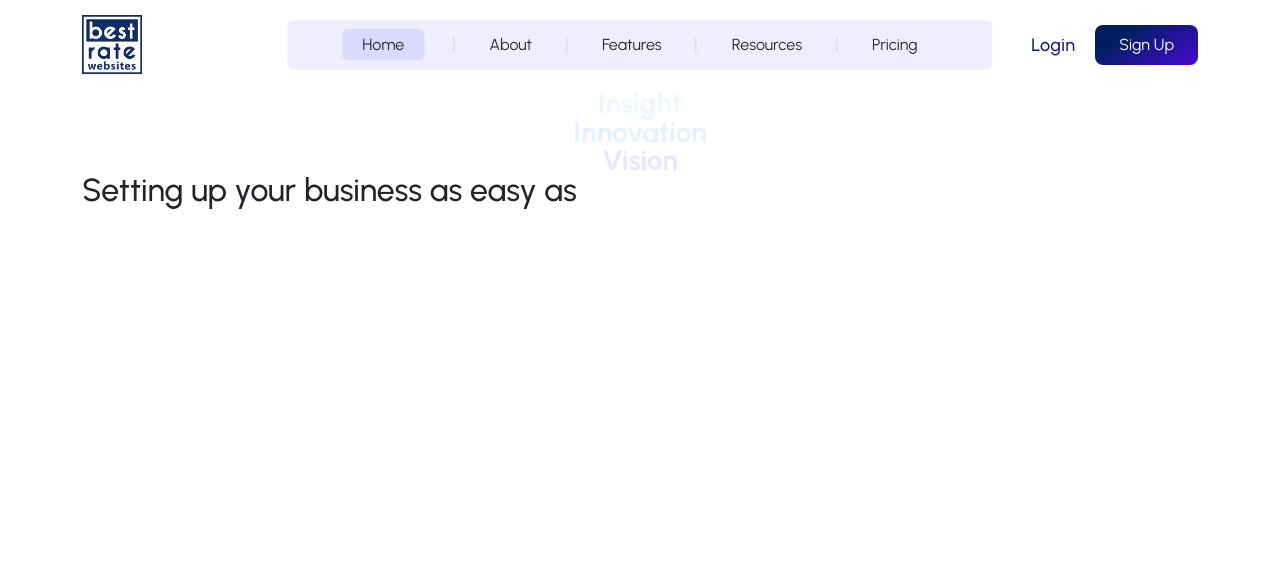
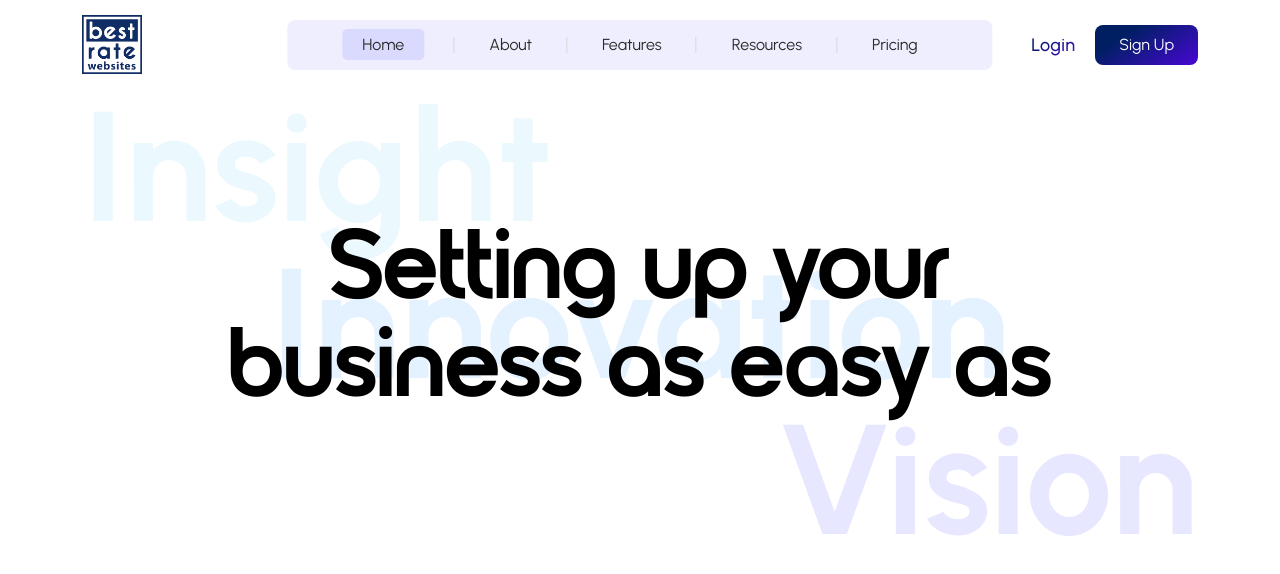
Before and after one commit to manisha-digihost/best-rate-website, a React (Vite) app: page / in a window 1280 px wide. Shown: the top 574 px of the page. Built offline with nearby package versions, Linux system fonts and the light colour scheme.

Commit message:
created hero section

```diff
--- a/src/App.jsx
+++ b/src/App.jsx
@@ -1,6 +1,6 @@
 import { useState } from "react";
 import Navbar from "./layouts/Navbar";
-import { Home } from "./views/Home";
+import Home from "./views/Home";
 
 function App() {
   return (
--- a/src/assets/scss/pages/_home.scss
+++ b/src/assets/scss/pages/_home.scss
@@ -2,17 +2,37 @@
   .bg-texts {
     h2 {
       text-align: center;
-      font-size: 2.2vw;
+      font-size: 12.2vw;
       font-weight: 700;
       &:nth-child(1) {
         color: #ebf9ff;
+        text-align: start;
       }
       &:nth-child(2) {
         color: #e4f1ff;
+        text-align: center;
       }
       &:nth-child(3) {
         color: #e7e7ff;
+        text-align: end;
       }
     }
   }
+  .main-text {
+    position: absolute;
+    top: 58%;
+    left: 50%;
+    width: 70%;
+    transform: translate(-50%, -50%);
+    h2 {
+      color: $dark;
+      text-align: center;
+      font-family: $ibrand;
+      font-size: 7.7vw;
+      font-style: normal;
+      font-weight: 400;
+      line-height: 100%;
+      text-align: center;
+    }
+  }
 }
--- /dev/null
+++ b/src/components/HomeComponents.jsx
@@ -0,0 +1,21 @@
+import React from "react";
+import { Container } from "react-bootstrap";
+
+export const Hero = () => {
+  return (
+    <div className="hero">
+      <Container>
+        <div className="texts">
+          <div className="bg-texts">
+            <h2>Insight</h2>
+            <h2>Innovation</h2>
+            <h2>Vision</h2>
+          </div>
+          <div className="main-text">
+            <h2>Setting up your business as easy as</h2>
+          </div>
+        </div>
+      </Container>
+    </div>
+  );
+};
--- a/src/views/Home.jsx
+++ b/src/views/Home.jsx
@@ -1,21 +1,12 @@
 import React from "react";
-import { Container } from "react-bootstrap";
+import { Hero } from "../components/HomeComponents";
 
-export const Home = () => {
+const Home = () => {
   return (
-    <div className="hero">
-      <Container>
-        <div className="texts">
-          <div className="bg-texts">
-            <h2>Insight</h2>
-            <h2>Innovation</h2>
-            <h2>Vision</h2>
-          </div>
-          <div className="main-texts">
-            <h2>Setting up your business as easy as</h2>
-          </div>
-        </div>
-      </Container>
-    </div>
+    <>
+      <Hero />
+    </>
   );
 };
+
+export default Home;
```
